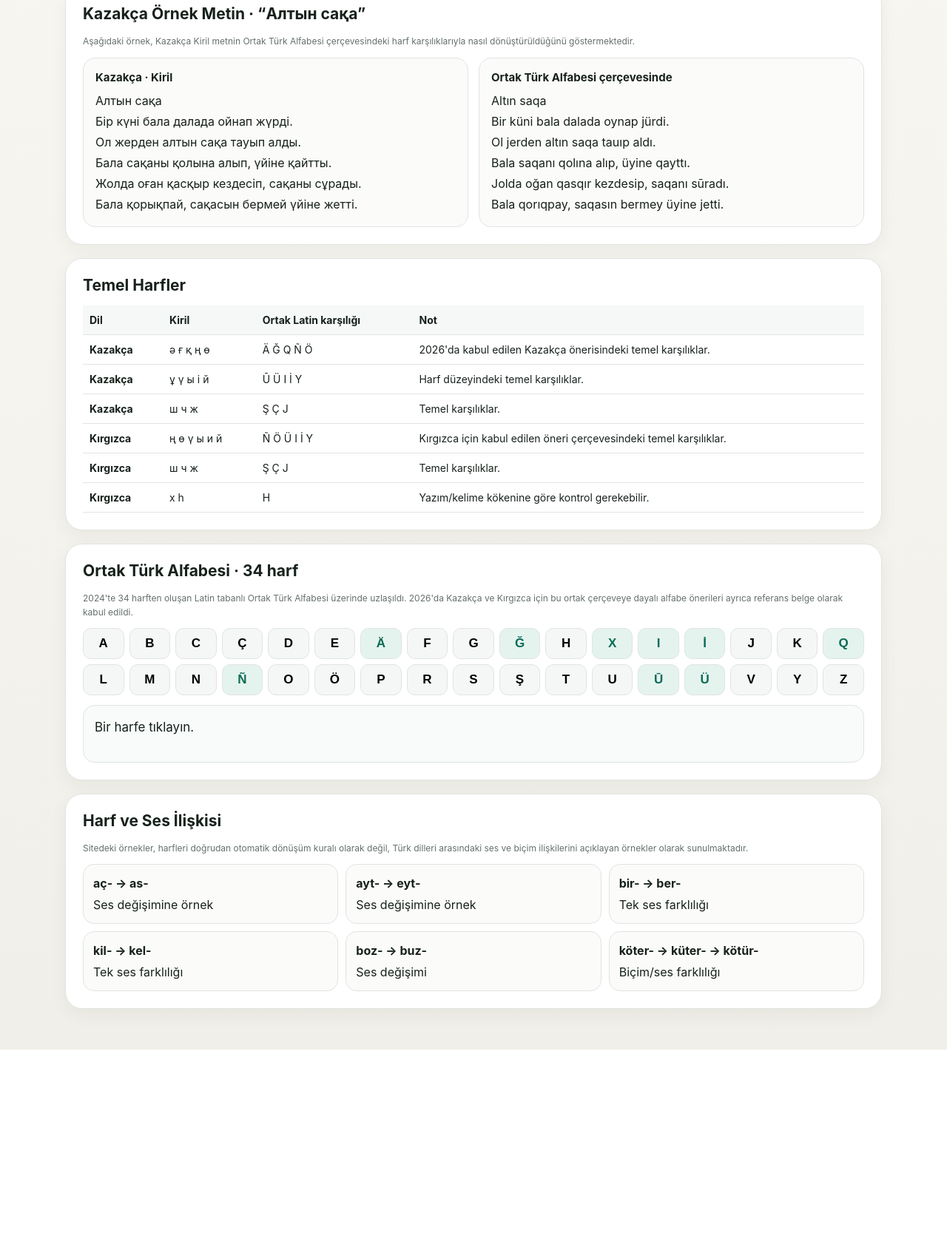
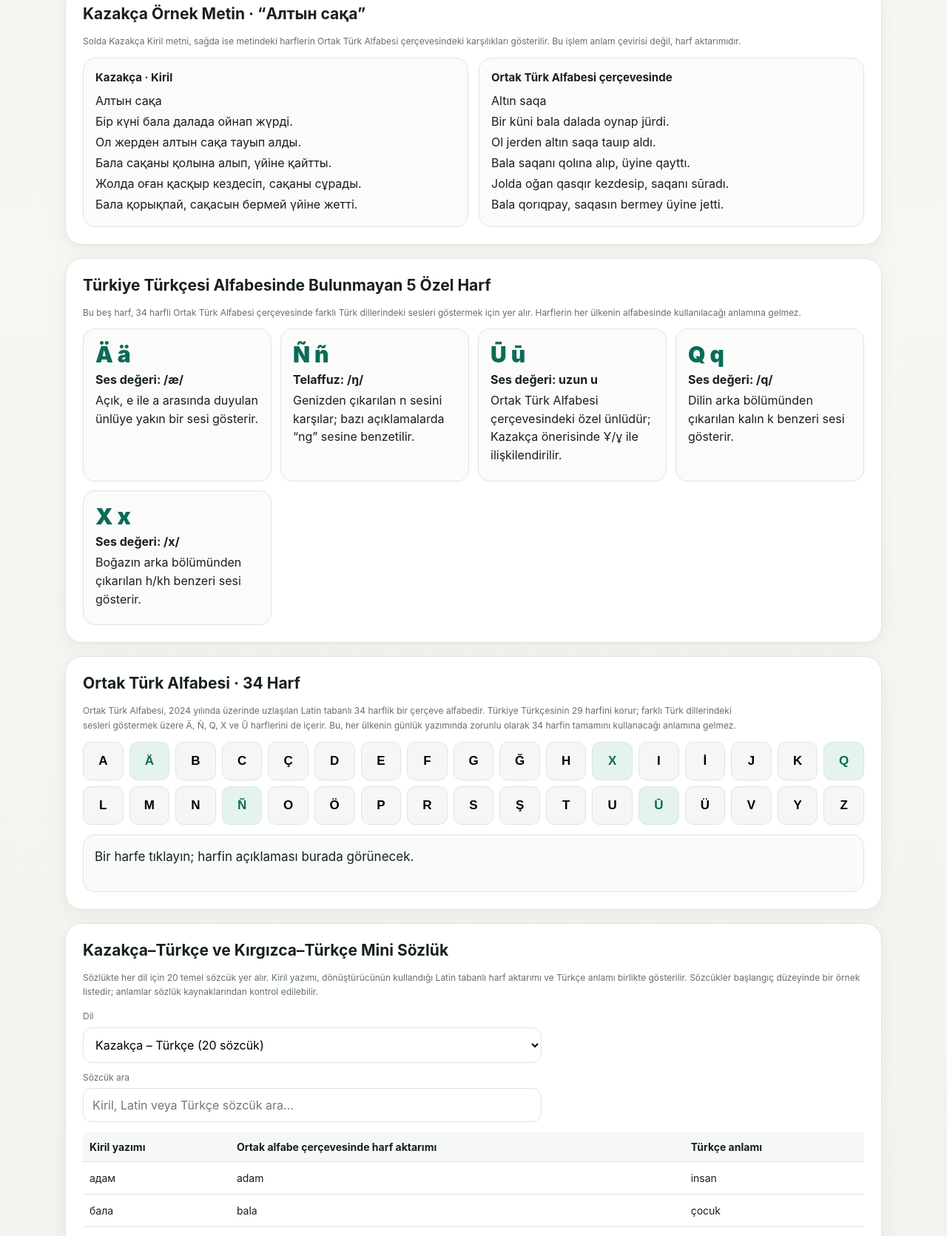
Before and after one commit to tolgatekinn88-dot/buyukdilbirligi, a plain HTML site: page index.html in a window 1280 px wide. Shown: the part 1129-2800 px from the top of the page at 74% size. Before the commit the page ends 2548 px from the top, so only its background shows below. Drawn offline with Linux system fonts and the light colour scheme.

Commit message:
Update index.html

```diff
--- a/index.html
+++ b/index.html
@@ -28,7 +28,7 @@ textarea{width:100%;min-height:205px;border:1px solid var(--line);border-radius:
 .warn{background:#fff8e9;border:1px solid #efdda9;border-radius:15px;padding:13px;line-height:1.55;margin-top:13px}
 .ok{background:#eef8f4;border:1px solid #cfe8de;border-radius:15px;padding:13px;line-height:1.55;margin-top:13px}
 .full{margin-top:18px}
-.alphabet{display:grid;grid-template-columns:repeat(17,1fr);gap:7px}@media(max-width:900px){.alphabet{grid-template-columns:repeat(9,1fr)}}@media(max-width:500px){.alphabet{grid-template-columns:repeat(6,1fr)}}
+.alphabet{display:grid;grid-template-columns:repeat(auto-fit,minmax(54px,1fr));gap:8px}
 .letter{border:1px solid var(--line);background:#f5f7f6;border-radius:11px;padding:10px 5px;text-align:center;font-weight:900;font-size:17px;cursor:pointer}.letter.special{background:#e5f3ee;color:var(--accent)}
 .tableWrap{overflow:auto}.mapTable{width:100%;border-collapse:collapse;font-size:14px}.mapTable th,.mapTable td{border-bottom:1px solid var(--line);padding:11px 9px;text-align:left;vertical-align:top}.mapTable th{background:#f6f8f7}
 .examples{display:grid;grid-template-columns:repeat(3,1fr);gap:10px}@media(max-width:800px){.examples{grid-template-columns:1fr}}
@@ -37,6 +37,8 @@ textarea{width:100%;min-height:205px;border:1px solid var(--line);border-radius:
 .storyGrid{display:grid;grid-template-columns:1fr 1fr;gap:14px}@media(max-width:800px){.storyGrid{grid-template-columns:1fr}}
 .storyBox{border:1px solid var(--line);border-radius:17px;padding:16px;background:#fbfbfa}.storyBox h3{margin-top:0}.storyText{white-space:pre-wrap;font-size:16px;line-height:1.75}
 .note{background:#fff8e9;border:1px solid #efdda9;border-radius:15px;padding:13px;margin-top:13px;line-height:1.55}
+.specialLetters{display:grid;grid-template-columns:repeat(auto-fit,minmax(220px,1fr));gap:12px}.specialLetter{border:1px solid var(--line);background:#fbfbfa;border-radius:16px;padding:16px}.specialLetter .glyph{font-size:30px;font-weight:900;color:var(--accent);margin-bottom:6px}.specialLetter p{margin:6px 0;line-height:1.55}.alphabetIntro{line-height:1.65;max-width:900px}.letter{min-height:52px}
+.dictionaryControls{max-width:620px}.dictionaryControls .select{margin-top:5px}.dictionaryTable th{white-space:nowrap}.dictionaryTable td{line-height:1.5}.dictionarySources{margin-top:12px;line-height:1.8}.dictionarySources a{color:var(--accent);text-decoration:underline;text-underline-offset:3px}
 </style>
 </head>
 <body>
@@ -52,7 +54,7 @@ textarea{width:100%;min-height:205px;border:1px solid var(--line);border-radius:
   <div class="kicker">Dilde ve Fikirde Birlik</div>
   <h1>Ortak Türk Alfabesi</h1>
   <p class="lead"></p>
-  <div class="heroActions"><a class="btn primary" href="#donustur">Metni Dönüştür</a><a class="btn secondary" href="#alfabe">34 Harfi Gör</a><a class="btn secondary" href="#ornek">Kazakça Örneği Gör</a></div>
+  <div class="heroActions"><a class="btn primary" href="#donustur">Metni Dönüştür</a><a class="btn secondary" href="#alfabe">34 Harfi Gör</a><a class="btn secondary" href="#ornek">Kazakça Örneği Gör</a><a class="btn secondary" href="#sozluk">Sözlüğü Gör</a></div>
   <div class="badges"><span class="badge">34 harfli ortak çerçeve</span><span class="badge">Kazakça</span><span class="badge">Kırgızca</span><span class="badge">Ses–harf ilişkisi</span><span class="badge">Eğitim amaçlı</span></div>
 </section>
 
@@ -89,131 +91,97 @@ textarea{width:100%;min-height:205px;border:1px solid var(--line);border-radius:
 
 <section class="card full" id="ornek">
 <h2>Kazakça Örnek Metin · “Алтын сақа”</h2>
-<p class="small">Aşağıdaki örnek, Kazakça Kiril metnin Ortak Türk Alfabesi çerçevesindeki harf karşılıklarıyla nasıl dönüştürüldüğünü göstermektedir.</p>
+<p class="small">Solda Kazakça Kiril metni, sağda ise metindeki harflerin Ortak Türk Alfabesi çerçevesindeki karşılıkları gösterilir. Bu işlem anlam çevirisi değil, harf aktarımıdır.</p>
 <div class="storyGrid">
   <div class="storyBox">
     <h3>Kazakça · Kiril</h3>
-    <div class="storyText" id="storyOriginal"></div>
+    <div class="storyText" id="storyOriginal" lang="kk-Cyrl"></div>
   </div>
   <div class="storyBox">
     <h3>Ortak Türk Alfabesi çerçevesinde</h3>
-    <div class="storyText" id="storyConverted"></div>
+    <div class="storyText" id="storyConverted" lang="kk-Latn"></div>
   </div>
 </div>
 </section>
 
-<section class="card full">
-<h2>Temel Harfler</h2>
-<div class="tableWrap">
-<table class="mapTable">
-<thead><tr><th>Dil</th><th>Kiril</th><th>Ortak Latin karşılığı</th><th>Not</th></tr></thead>
-<tbody>
-<tr><td><b>Kazakça</b></td><td>ә ғ қ ң ө</td><td>Ä Ğ Q Ñ Ö</td><td>2026'da kabul edilen Kazakça önerisindeki temel karşılıklar.</td></tr>
-<tr><td><b>Kazakça</b></td><td>ұ ү ы і й</td><td>Ū Ü I İ Y</td><td>Harf düzeyindeki temel karşılıklar.</td></tr>
-<tr><td><b>Kazakça</b></td><td>ш ч ж</td><td>Ş Ç J</td><td>Temel karşılıklar.</td></tr>
-<tr><td><b>Kırgızca</b></td><td>ң ө ү ы и й</td><td>Ñ Ö Ü I İ Y</td><td>Kırgızca için kabul edilen öneri çerçevesindeki temel karşılıklar.</td></tr>
-<tr><td><b>Kırgızca</b></td><td>ш ч ж</td><td>Ş Ç J</td><td>Temel karşılıklar.</td></tr>
-<tr><td><b>Kırgızca</b></td><td>х һ</td><td>H</td><td>Yazım/kelime kökenine göre kontrol gerekebilir.</td></tr>
-</tbody></table>
+<section class="card full" id="ozel-harfler">
+<h2>Türkiye Türkçesi Alfabesinde Bulunmayan 5 Özel Harf</h2>
+<p class="small">Bu beş harf, 34 harfli Ortak Türk Alfabesi çerçevesinde farklı Türk dillerindeki sesleri göstermek için yer alır. Harflerin her ülkenin alfabesinde kullanılacağı anlamına gelmez.</p>
+<div class="specialLetters">
+  <article class="specialLetter"><div class="glyph">Ä ä</div><b>Ses değeri: /æ/</b><p>Açık, e ile a arasında duyulan ünlüye yakın bir sesi gösterir.</p></article>
+  <article class="specialLetter"><div class="glyph">Ñ ñ</div><b>Telaffuz: /ŋ/</b><p>Genizden çıkarılan n sesini karşılar; bazı açıklamalarda “ng” sesine benzetilir.</p></article>
+  <article class="specialLetter"><div class="glyph">Ū ū</div><b>Ses değeri: uzun u</b><p>Ortak Türk Alfabesi çerçevesindeki özel ünlüdür; Kazakça önerisinde Ұ/ұ ile ilişkilendirilir.</p></article>
+  <article class="specialLetter"><div class="glyph">Q q</div><b>Ses değeri: /q/</b><p>Dilin arka bölümünden çıkarılan kalın k benzeri sesi gösterir.</p></article>
+  <article class="specialLetter"><div class="glyph">X x</div><b>Ses değeri: /x/</b><p>Boğazın arka bölümünden çıkarılan h/kh benzeri sesi gösterir.</p></article>
 </div>
 </section>
 
 <section class="card full" id="alfabe">
-<h2>Ortak Türk Alfabesi · 34 harf</h2>
-<p class="small">2024'te 34 harften oluşan Latin tabanlı Ortak Türk Alfabesi üzerinde uzlaşıldı. 2026'da Kazakça ve Kırgızca için bu ortak çerçeveye dayalı alfabe önerileri ayrıca referans belge olarak kabul edildi.</p>
-<div class="alphabet" id="alphabet">
-<button class="letter " onclick="showLetter('A')">A</button>
-<button class="letter " onclick="showLetter('B')">B</button>
-<button class="letter " onclick="showLetter('C')">C</button>
-<button class="letter " onclick="showLetter('Ç')">Ç</button>
-<button class="letter " onclick="showLetter('D')">D</button>
-<button class="letter " onclick="showLetter('E')">E</button>
-<button class="letter special" onclick="showLetter('Ä')">Ä</button>
-<button class="letter " onclick="showLetter('F')">F</button>
-<button class="letter " onclick="showLetter('G')">G</button>
-<button class="letter special" onclick="showLetter('Ğ')">Ğ</button>
-<button class="letter " onclick="showLetter('H')">H</button>
-<button class="letter special" onclick="showLetter('X')">X</button>
-<button class="letter special" onclick="showLetter('I')">I</button>
-<button class="letter special" onclick="showLetter('İ')">İ</button>
-<button class="letter " onclick="showLetter('J')">J</button>
-<button class="letter " onclick="showLetter('K')">K</button>
-<button class="letter special" onclick="showLetter('Q')">Q</button>
-<button class="letter " onclick="showLetter('L')">L</button>
-<button class="letter " onclick="showLetter('M')">M</button>
-<button class="letter " onclick="showLetter('N')">N</button>
-<button class="letter special" onclick="showLetter('Ñ')">Ñ</button>
-<button class="letter " onclick="showLetter('O')">O</button>
-<button class="letter " onclick="showLetter('Ö')">Ö</button>
-<button class="letter " onclick="showLetter('P')">P</button>
-<button class="letter " onclick="showLetter('R')">R</button>
-<button class="letter " onclick="showLetter('S')">S</button>
-<button class="letter " onclick="showLetter('Ş')">Ş</button>
-<button class="letter " onclick="showLetter('T')">T</button>
-<button class="letter " onclick="showLetter('U')">U</button>
-<button class="letter special" onclick="showLetter('Ū')">Ū</button>
-<button class="letter special" onclick="showLetter('Ü')">Ü</button>
-<button class="letter " onclick="showLetter('V')">V</button>
-<button class="letter " onclick="showLetter('Y')">Y</button>
-<button class="letter " onclick="showLetter('Z')">Z</button>
-</div>
-<div class="out" id="letterInfo" style="min-height:78px;margin-top:13px">Bir harfe tıklayın.</div>
+<h2>Ortak Türk Alfabesi · 34 Harf</h2>
+<p class="small alphabetIntro">Ortak Türk Alfabesi, 2024 yılında üzerinde uzlaşılan Latin tabanlı 34 harflik bir çerçeve alfabedir. Türkiye Türkçesinin 29 harfini korur; farklı Türk dillerindeki sesleri göstermek üzere Ä, Ñ, Q, X ve Ū harflerini de içerir. Bu, her ülkenin günlük yazımında zorunlu olarak 34 harfin tamamını kullanacağı anlamına gelmez.</p>
+<div class="alphabet" id="alphabet"></div>
+<div class="out" id="letterInfo" style="min-height:78px;margin-top:13px">Bir harfe tıklayın; harfin açıklaması burada görünecek.</div>
 </section>
 
-<section class="card full">
-<h2>Harf ve Ses İlişkisi</h2>
-<p class="small">Sitedeki örnekler, harfleri doğrudan otomatik dönüşüm kuralı olarak değil, Türk dilleri arasındaki ses ve biçim ilişkilerini açıklayan örnekler olarak sunulmaktadır.</p>
-<div class="examples">
-<div class="example"><b>aç- → as-</b>Ses değişimine örnek</div>
-<div class="example"><b>ayt- → eyt-</b>Ses değişimine örnek</div>
-<div class="example"><b>bir- → ber-</b>Tek ses farklılığı</div>
-<div class="example"><b>kil- → kel-</b>Tek ses farklılığı</div>
-<div class="example"><b>boz- → buz-</b>Ses değişimi</div>
-<div class="example"><b>köter- → küter- → kötür-</b>Biçim/ses farklılığı</div>
+<section class="card full" id="sozluk">
+<h2>Kazakça–Türkçe ve Kırgızca–Türkçe Mini Sözlük</h2>
+<p class="small">Sözlükte her dil için 20 temel sözcük yer alır. Kiril yazımı, dönüştürücünün kullandığı Latin tabanlı harf aktarımı ve Türkçe anlamı birlikte gösterilir. Sözcükler başlangıç düzeyinde bir örnek listedir; anlamlar sözlük kaynaklarından kontrol edilebilir.</p>
+<div class="dictionaryControls">
+  <label class="small" for="dictionaryLang">Dil</label>
+  <select class="select" id="dictionaryLang" aria-label="Sözlük dili">
+    <option value="kaz">Kazakça – Türkçe (20 sözcük)</option>
+    <option value="kir">Kırgızca – Türkçe (20 sözcük)</option>
+  </select>
+  <label class="small" for="dictionarySearch" style="display:block;margin-top:10px">Sözcük ara</label>
+  <input class="select" id="dictionarySearch" type="search" placeholder="Kiril, Latin veya Türkçe sözcük ara…" />
 </div>
-
+<div class="tableWrap" style="margin-top:14px">
+<table class="mapTable dictionaryTable">
+<thead><tr><th>Kiril yazımı</th><th>Ortak alfabe çerçevesinde harf aktarımı</th><th>Türkçe anlamı</th></tr></thead>
+<tbody id="dictionaryRows"></tbody>
+</table>
+</div>
+<p class="small" id="dictionaryCount" aria-live="polite"></p>
+<div class="small dictionarySources"><b>Kontrol için sözlük kaynakları:</b>
+<a href="https://www.pauctle.com/kztr/index.php" target="_blank" rel="noopener noreferrer">Pamukkale Üniversitesi Kazakça–Türkçe Sözlük</a> ·
+<a href="https://pauctle.com/kgtr/" target="_blank" rel="noopener noreferrer">Pamukkale Üniversitesi Kırgızca–Türkçe Sözlük</a> ·
+<a href="https://tr.glosbe.com/kk/tr" target="_blank" rel="noopener noreferrer">Glosbe Kazakça–Türkçe</a> ·
+<a href="https://glosbe.com/ky/tr" target="_blank" rel="noopener noreferrer">Glosbe Kırgızca–Türkçe</a>.
+</div>
 </section>
 
 </div>
 
 <script>
-const alphabet=["A","B","C","Ç","D","E","Ä","F","G","Ğ","H","X","I","İ","J","K","Q","L","M","N","Ñ","O","Ö","P","R","S","Ş","T","U","Ū","Ü","V","Y","Z"];
-const special=new Set(["Ä","Ğ","X","I","İ","Q","Ñ","Ū","Ü"]);
-
+const alphabet=["A","Ä","B","C","Ç","D","E","F","G","Ğ","H","X","I","İ","J","K","Q","L","M","N","Ñ","O","Ö","P","R","S","Ş","T","U","Ū","Ü","V","Y","Z"];
+const special=new Set(["Ä","Ñ","Q","X","Ū"]);
 const meanings={
-"Ä":"Ortak Türk Alfabesi çerçevesindeki özel ünlü harflerinden biridir; Kazakça 2026 önerisinde Ә/ә harfiyle ilişkilendirilir.",
-"Ğ":"Ortak Türk Alfabesi'nde yer alan harftir. Kazakça 2026 önerisinde Ғ/ғ harfiyle ilişkilendirilir.",
-"X":"Ortak çerçevede bulunan özel ünsüz harfidir.",
-"I":"Noktasız ı sesini gösterir.",
-"İ":"Noktalı i sesini gösterir.",
-"Q":"Kazakça önerisinde Қ/қ ile ilişkilendirilen harftir.",
-"Ñ":"Kazakça ve Kırgızcada Ң/ң ile ilişkilendirilen harftir.",
-"Ū":"2024 ortak alfabesine Kazak heyetinin önerisiyle eklenen ve Kazakça Ұ/ұ ile ilişkilendirilen harftir.",
-"Ü":"Kazakça/Kırgızcada ön yuvarlak ünlüyü gösteren harftir."
+"Ä":"Açık e / ince a benzeri ünlü. Ortak Türk Alfabesi çerçevesindeki özel ünlülerdendir.",
+"Ñ":"Genizden çıkarılan n sesini gösterir; /ŋ/ sesine karşılık gelir.",
+"Q":"Kalın k benzeri sesi gösterir; Kazakça Қ/қ harfiyle ilişkilendirilir.",
+"X":"Boğazdan çıkarılan h/kh benzeri sesi gösterir.",
+"Ū":"Ortak Türk Alfabesi çerçevesindeki özel ünlüdür; Kazakça Ұ/ұ harfiyle ilişkilendirilir.",
+"Ğ":"Ortak Türk Alfabesi'nde yer alan harftir; Kazakça Ғ/ғ ile ilişkilendirilir.",
+"I":"Noktasız ı harfidir.",
+"İ":"Noktalı i harfidir."
 };
 
 function showLetter(x){
- document.getElementById("letterInfo").innerHTML=`<b style="font-size:23px;color:var(--accent)">${x}</b> &nbsp; ${meanings[x]||"Ortak Türk Alfabesi içindeki temel harflerden biridir."}`;
+ const info=meanings[x]||"Ortak Türk Alfabesi içindeki temel harflerden biridir.";
+ document.getElementById("letterInfo").textContent=x+" — "+info;
 }
 
 let lang="kaz";
 
+// Kazakça ve Kırgızca Kiril harflerini, önerilen Latin tabanlı karşılıklara aktarır.
+// Bazı Kiril harflerinin Ortak Türk Alfabesinde tek harfli karşılığı bulunmadığı için
+// bunlar okunabilir Latin birleşimleriyle gösterilir (ör. Ё → Yo, Ц → Ts).
 const maps={
 kaz:{
-"Ә":"Ä","ә":"ä","Ғ":"Ğ","ғ":"ğ","Қ":"Q","қ":"q","Ң":"Ñ","ң":"ñ","Ө":"Ö","ө":"ö",
-"Ұ":"Ū","ұ":"ū","Ү":"Ü","ү":"ü","Ы":"I","ы":"ı","І":"İ","і":"i","Й":"Y","й":"y",
-"Ш":"Ş","ш":"ş","Ч":"Ç","ч":"ç","Ж":"J","ж":"j","А":"A","а":"a","Б":"B","б":"b",
-"В":"V","в":"v","Г":"G","г":"g","Д":"D","д":"d","Е":"E","е":"e","З":"Z","з":"z",
-"К":"K","к":"k","Л":"L","л":"l","М":"M","м":"m","Н":"N","н":"n","О":"O","о":"o",
-"П":"P","п":"p","Р":"R","р":"r","С":"S","с":"s","Т":"T","т":"t","У":"U","у":"u",
-"Ф":"F","ф":"f","Х":"X","х":"x","Һ":"H","һ":"h"
+"А":"A","а":"a","Ә":"Ä","ә":"ä","Б":"B","б":"b","В":"V","в":"v","Г":"G","г":"g","Ғ":"Ğ","ғ":"ğ","Д":"D","д":"d","Е":"E","е":"e","Ё":"Yo","ё":"yo","Ж":"J","ж":"j","З":"Z","з":"z","И":"İ","и":"i","Й":"Y","й":"y","К":"K","к":"k","Қ":"Q","қ":"q","Л":"L","л":"l","М":"M","м":"m","Н":"N","н":"n","Ң":"Ñ","ң":"ñ","О":"O","о":"o","Ө":"Ö","ө":"ö","П":"P","п":"p","Р":"R","р":"r","С":"S","с":"s","Т":"T","т":"t","У":"U","у":"u","Ұ":"Ū","ұ":"ū","Ү":"Ü","ү":"ü","Ф":"F","ф":"f","Х":"X","х":"x","Һ":"H","һ":"h","Ц":"Ts","ц":"ts","Ч":"Ç","ч":"ç","Ш":"Ş","ш":"ş","Щ":"Şç","щ":"şç","Ъ":"","ъ":"","Ы":"I","ы":"ı","І":"İ","і":"i","Ь":"","ь":"","Э":"E","э":"e","Ю":"Yu","ю":"yu","Я":"Ya","я":"ya"
 },
 kir:{
-"Ң":"Ñ","ң":"ñ","Ө":"Ö","ө":"ö","Ү":"Ü","ү":"ü","Ы":"I","ы":"ı","И":"İ","и":"i","Й":"Y","й":"y",
-"Ш":"Ş","ш":"ş","Ч":"Ç","ч":"ç","Ж":"J","ж":"j","Х":"H","х":"h","Һ":"H","һ":"h",
-"А":"A","а":"a","Б":"B","б":"b","В":"V","в":"v","Г":"G","г":"g","Д":"D","д":"d","Е":"E","е":"e",
-"З":"Z","з":"z","К":"K","к":"k","Л":"L","л":"l","М":"M","м":"m","Н":"N","н":"n","О":"O","о":"o",
-"П":"P","п":"p","Р":"R","р":"r","С":"S","с":"s","Т":"T","т":"t","У":"U","у":"u","Ф":"F","ф":"f"
+"А":"A","а":"a","Б":"B","б":"b","В":"V","в":"v","Г":"G","г":"g","Д":"D","д":"d","Е":"E","е":"e","Ё":"Yo","ё":"yo","Ж":"J","ж":"j","З":"Z","з":"z","И":"İ","и":"i","Й":"Y","й":"y","К":"K","к":"k","Л":"L","л":"l","М":"M","м":"m","Н":"N","н":"n","Ң":"Ñ","ң":"ñ","О":"O","о":"o","Ө":"Ö","ө":"ö","П":"P","п":"p","Р":"R","р":"r","С":"S","с":"s","Т":"T","т":"t","У":"U","у":"u","Ү":"Ü","ү":"ü","Ф":"F","ф":"f","Х":"H","х":"h","Һ":"H","һ":"h","Ц":"Ts","ц":"ts","Ч":"Ç","ч":"ç","Ш":"Ş","ш":"ş","Щ":"Şç","щ":"şç","Ъ":"","ъ":"","Ы":"I","ы":"ı","Ь":"","ь":"","Э":"E","э":"e","Ю":"Yu","ю":"yu","Я":"Ya","я":"ya"
 }};
 
 function transliterate(s){
@@ -223,8 +191,8 @@ function transliterate(s){
 }
 
 function unmappedChars(s){
- const m=maps[lang]; const chars=[...new Set([...s].filter(ch=>/[А-Яа-яЁёҒғҚқҢңӨөҰұҮүЫыІіӘәҺһХхШшЧчЖжИиЙйУу]/u.test(ch)&&!Object.prototype.hasOwnProperty.call(m,ch)))];
- return chars;
+ const m=maps[lang];
+ return [...new Set([...s].filter(ch=>/[\u0400-\u052F]/u.test(ch)&&!Object.prototype.hasOwnProperty.call(m,ch)))];
 }
 
 function convert(){
@@ -233,8 +201,10 @@ function convert(){
  document.getElementById("output").textContent=result;
  const unknown=unmappedChars(src);
  if(unknown.length){
+   document.getElementById("status").style.display="block";
    document.getElementById("status").textContent=(lang==="kaz"?"Kazakça":"Kırgızca")+" → Latin tabanlı ortak çerçeve. Dönüştürülmeden kalan işaretler: "+unknown.join(", ");
  }else{
+   document.getElementById("status").style.display="block";
    document.getElementById("status").textContent=(lang==="kaz"?"Kazakça":"Kırgızca")+" → Latin tabanlı ortak çerçeve";
  }
 }
@@ -243,6 +213,7 @@ function clearAll(){
  document.getElementById("input").value="";
  document.getElementById("output").textContent="";
  document.getElementById("status").textContent="";
+ document.getElementById("status").style.display="none";
 }
 
 const kazakhExample=`Алтын сақа
@@ -279,6 +250,7 @@ document.getElementById("lang").addEventListener("change",e=>{
  document.getElementById("input").value="";
  document.getElementById("output").textContent="Sonuç burada görünecek.";
  document.getElementById("status").textContent="";
+ document.getElementById("status").style.display="none";
 });
 
 document.getElementById("file").addEventListener("change",async e=>{
@@ -289,8 +261,61 @@ document.getElementById("file").addEventListener("change",async e=>{
  }
 });
 
+// Mini sözlük: temel ve yaygın sözcükler; kaynak bağlantıları sayfanın altında verilmiştir.
+const dictionary={
+ kaz:[
+  {word:"адам",meaning:"insan"},{word:"бала",meaning:"çocuk"},{word:"ана",meaning:"anne"},{word:"әке",meaning:"baba"},{word:"үй",meaning:"ev"},
+  {word:"су",meaning:"su"},{word:"жер",meaning:"yer, toprak"},{word:"күн",meaning:"gün, güneş"},{word:"түн",meaning:"gece"},{word:"кітап",meaning:"kitap"},
+  {word:"мектеп",meaning:"okul"},{word:"дос",meaning:"arkadaş"},{word:"жол",meaning:"yol"},{word:"қала",meaning:"şehir"},{word:"ауыл",meaning:"köy"},
+  {word:"ағаш",meaning:"ağaç"},{word:"тау",meaning:"dağ"},{word:"көл",meaning:"göl"},{word:"нан",meaning:"ekmek"},{word:"сүт",meaning:"süt"}
+ ],
+ kir:[
+  {word:"адам",meaning:"insan"},{word:"бала",meaning:"çocuk"},{word:"эне",meaning:"anne"},{word:"ата",meaning:"baba, dede"},{word:"үй",meaning:"ev"},
+  {word:"суу",meaning:"su"},{word:"жер",meaning:"yer, toprak"},{word:"күн",meaning:"gün, güneş"},{word:"түн",meaning:"gece"},{word:"китеп",meaning:"kitap"},
+  {word:"мектеп",meaning:"okul"},{word:"дос",meaning:"arkadaş"},{word:"жол",meaning:"yol"},{word:"шаар",meaning:"şehir"},{word:"айыл",meaning:"köy"},
+  {word:"дарак",meaning:"ağaç"},{word:"тоо",meaning:"dağ"},{word:"көл",meaning:"göl"},{word:"нан",meaning:"ekmek"},{word:"сүт",meaning:"süt"}
+ ]
+};
+function renderDictionary(){
+ const language=document.getElementById("dictionaryLang").value;
+ const query=document.getElementById("dictionarySearch").value.trim().toLocaleLowerCase("tr");
+ const rows=document.getElementById("dictionaryRows");
+ rows.replaceChildren();
+ const items=dictionary[language].map(item=>({...item,latin:transliterateForLanguage(item.word,language)}));
+ const filtered=items.filter(item=>(item.word+" "+item.latin+" "+item.meaning).toLocaleLowerCase("tr").includes(query));
+ filtered.forEach(item=>{
+  const tr=document.createElement("tr");
+  [item.word,item.latin,item.meaning].forEach(value=>{const td=document.createElement("td");td.textContent=value;tr.appendChild(td);});
+  rows.appendChild(tr);
+ });
+ document.getElementById("dictionaryCount").textContent=filtered.length+" / "+items.length+" sözcük gösteriliyor.";
+}
+function transliterateForLanguage(word,language){
+ const previous=lang;
+ lang=language;
+ const result=transliterate(word);
+ lang=previous;
+ return result;
+}
+document.getElementById("dictionaryLang").addEventListener("change",renderDictionary);
+document.getElementById("dictionarySearch").addEventListener("input",renderDictionary);
+
+// Alfabe kartlarını koddan üret: harf sırası ve karakterler tek kaynaktan yönetilir.
+const alphabetContainer=document.getElementById("alphabet");
+alphabet.forEach(letter=>{
+ const button=document.createElement("button");
+ button.type="button";
+ button.className="letter"+(special.has(letter)?" special":"");
+ button.textContent=letter;
+ button.setAttribute("aria-label",letter+" harfi hakkında bilgi");
+ button.addEventListener("click",()=>showLetter(letter));
+ alphabetContainer.appendChild(button);
+});
+
 document.getElementById("storyOriginal").textContent=kazakhExample;
+lang="kaz";
 document.getElementById("storyConverted").textContent=transliterate(kazakhExample);
+renderDictionary();
 </script>
 </body>
 </html>
```
